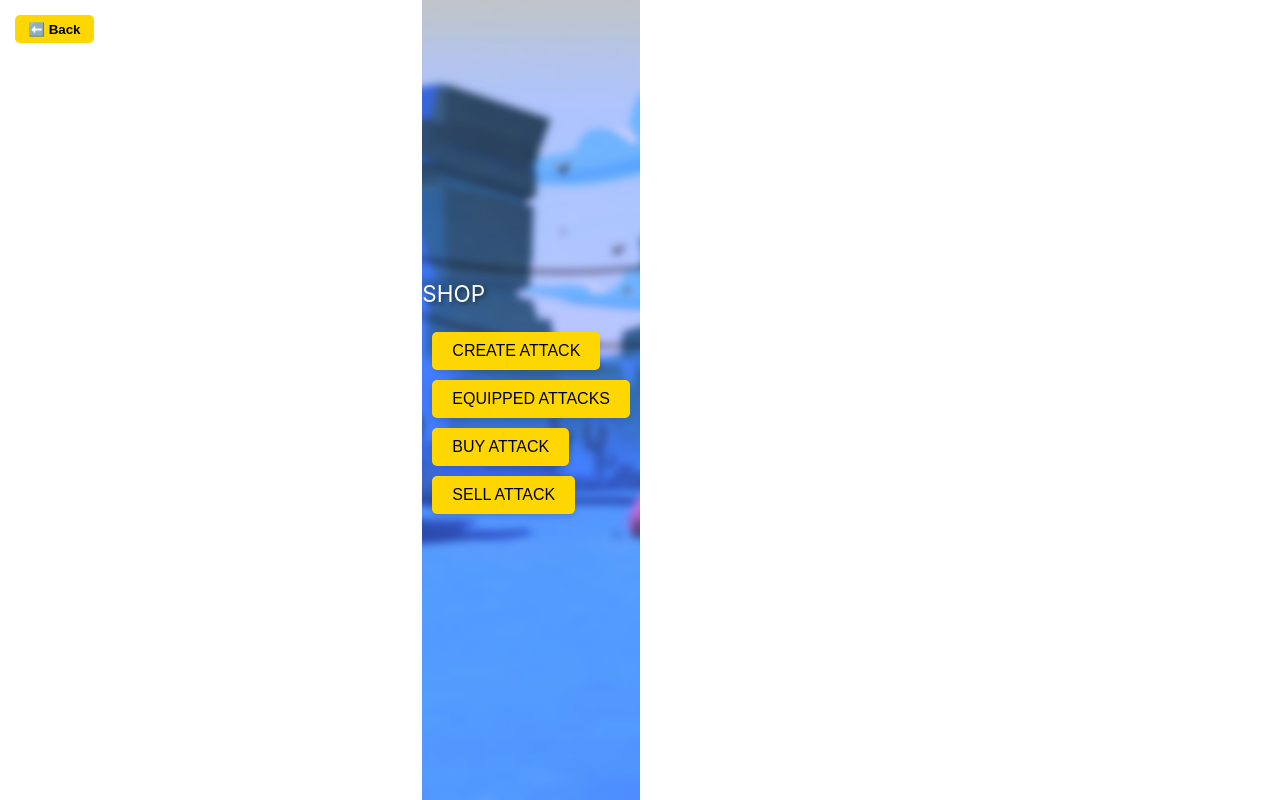
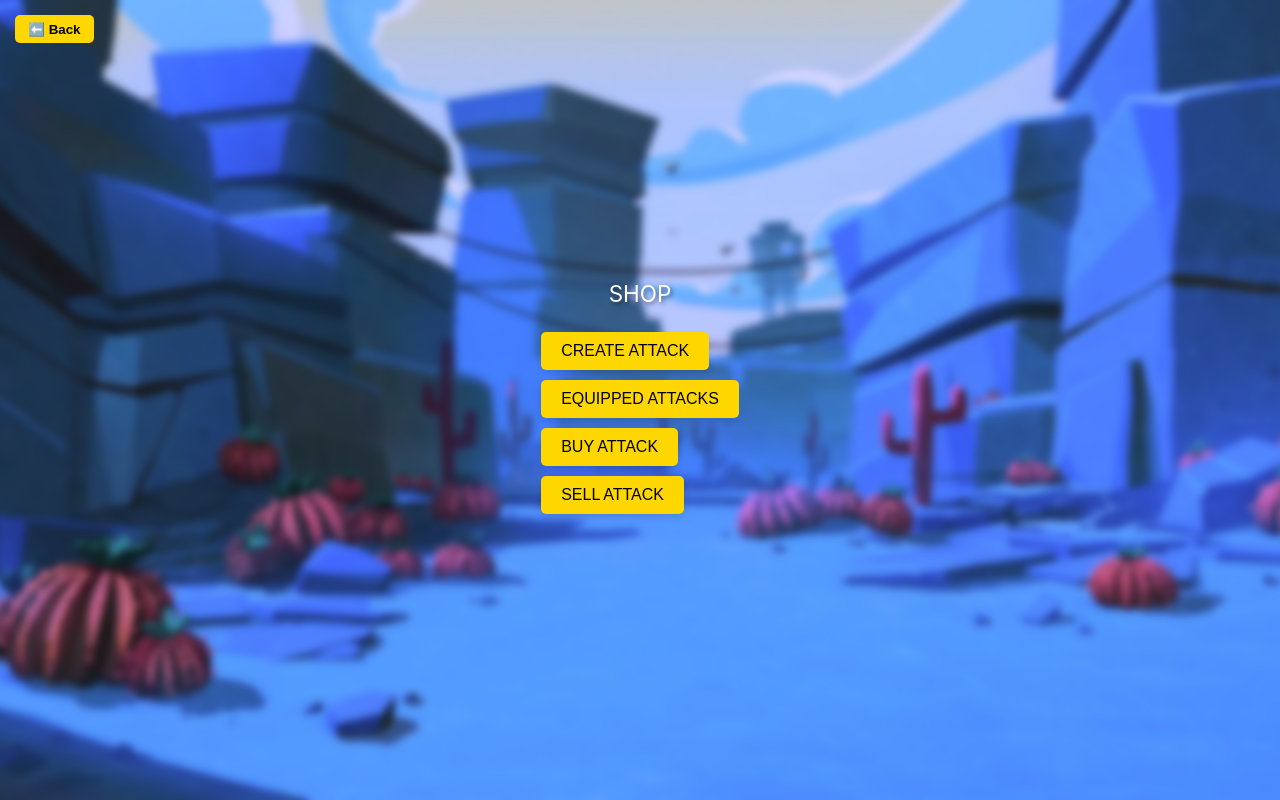
Before and after one commit to paullort/BattleArena, a Vue app in the folder Battle_ArenaJP/: page /store in a window 1280 px wide. Built offline with nearby package versions, Linux system fonts and the light colour scheme.

Commit message:
Capa Design background i center

```diff
--- a/Battle_ArenaJP/src/assets/main.css
+++ b/Battle_ArenaJP/src/assets/main.css
@@ -2,8 +2,8 @@
 
 #app {
   max-width: 1280px;
-  margin: 0 auto;
-  padding: 2rem;
+  margin: 0px;
+  padding: 0px;
   font-weight: normal;
 }
 
@@ -12,7 +12,7 @@ a,
   text-decoration: none;
   color: hsla(160, 100%, 37%, 1);
   transition: 0.4s;
-  padding: 3px;
+  padding: 0px;
 }
 
 @media (hover: hover) {
@@ -30,6 +30,6 @@ a,
   #app {
     display: grid;
     grid-template-columns: 1fr 1fr;
-    padding: 0 2rem;
+    padding: 0px;
   }
 }
--- a/Battle_ArenaJP/src/views/CreateGame.vue
+++ b/Battle_ArenaJP/src/views/CreateGame.vue
@@ -69,6 +69,7 @@
     align-items: center;
     justify-content: center;
     height: 100vh;
+    width: 100vw;
     background-image: url('@/assets/create-game-background.jpg');
     background-size: cover;
     background-position: center;
--- a/Battle_ArenaJP/src/views/History.vue
+++ b/Battle_ArenaJP/src/views/History.vue
@@ -41,6 +41,7 @@
     align-items: center;
     justify-content: center;
     height: 100vh;
+    width: 100vw;
     background-image: url('@/assets/history-background.jpg'); /* Ajusta la ruta de tu imagen */
     background-size: cover;
     background-position: center;
--- a/Battle_ArenaJP/src/views/JoinAvailableGames.vue
+++ b/Battle_ArenaJP/src/views/JoinAvailableGames.vue
@@ -8,12 +8,12 @@
         <p>Here are available games to Join</p>
         <ul>
           <li>
-            <span>Game 1</span>
+            <span>Game 1  </span>
             <button @click="joinGame(1)">JOIN</button>
           </li>
           <!-- Repite para cada juego disponible -->
           <li>
-            <span>Game 2</span>
+            <span>Game 2  </span>
             <button @click="joinGame(2)">JOIN</button>
           </li>
           <!-- ... -->
@@ -45,6 +45,7 @@
     align-items: center;
     justify-content: center;
     height: 100vh;
+    width: 100vw;
     background-image: url('@/assets/join-games-background.jpg');
     background-size: cover;
     background-position: center;
@@ -75,11 +76,12 @@
 
   .games-list ul {
     list-style: none;
-    padding: 0;
+    padding: 10px;
   }
 
   .games-list li {
     margin-bottom: 1em;
+
   }
 
   .games-list button {
@@ -88,6 +90,7 @@
     border: none;
     border-radius: 5px;
     cursor: pointer;
+
   }
 
   .games-list button:hover {
@@ -98,6 +101,7 @@
     .games-list button {
       padding: 0.5em;
       font-size: 0.8em;
+
     }
   }
   </style>
--- a/Battle_ArenaJP/src/views/Login.vue
+++ b/Battle_ArenaJP/src/views/Login.vue
@@ -35,12 +35,14 @@ export default {
   justify-content: center;
   align-items: center;
   height: 100vh;
-  width: 100vh;
+  width: 100vw;
   background-image: url('@/assets/IMATGESFONS/pree.png'); /* Asegúrate de que la ruta a la imagen es correcta */
   background-size: cover;
   background-position: center;
   background-repeat: no-repeat;
   background-attachment: fixed;
+  align-items: center;
+  justify-content: center;
 }
 
 /* Estilos para el botón de regresar */
--- a/Battle_ArenaJP/src/views/MainMenu.vue
+++ b/Battle_ArenaJP/src/views/MainMenu.vue
@@ -52,7 +52,7 @@
     height: 100vh;
     background-image: url('@/assets/IMATGESFONS/green.png'); /* Adjust the path to your image */
     height: 100vh;
-    width: 100vh;
+    width: 100vw;
     background-position: center;
     background-repeat: no-repeat;
   }
@@ -77,6 +77,10 @@
     color: white;
     text-shadow: 2px 2px 4px rgba(0, 0, 0, 0.5);
     margin-bottom: 20px;
+    align-items: center;
+    justify-content: center;
+    display: flex;
+    flex-direction: column;
   }
 
   .menu-items {
--- a/Battle_ArenaJP/src/views/Pasarela-play.vue
+++ b/Battle_ArenaJP/src/views/Pasarela-play.vue
@@ -46,6 +46,7 @@
     align-items: center;
     justify-content: center;
     height: 100vh;
+    width: 100vw;
     background-image: url('@/assets/IMATGESFONS/blue.png');
     background-size: cover;
     background-position: center;
@@ -70,8 +71,14 @@
 
   .buttons-container h1 {
     color: white;
+    font-size: 100px;
+    font-weight: bold;
     text-shadow: 2px 2px 4px rgba(0, 0, 0, 0.5);
     margin-bottom: 20px;
+    align-items: center;
+    justify-content: center;
+    display: flex;
+    flex-direction: column;
   }
 
   section button {
--- a/Battle_ArenaJP/src/views/PlayerManagement.vue
+++ b/Battle_ArenaJP/src/views/PlayerManagement.vue
@@ -36,6 +36,7 @@
     align-items: center;
     justify-content: center;
     height: 100vh;
+    width: 100vw;
     background-image: url('@/assets/IMATGESFONS/blue.png'); /* Ajusta la ruta a tu imagen */
     background-size: cover;
     background-position: center;
@@ -46,7 +47,13 @@
     position: absolute;
     top: 0;
     left: 0;
-    padding: 1em;
+    padding: 0px;
+    align-items: center;
+    text-align: center;
+    justify-content: center;
+    display: flex;
+    flex-direction: column;
+    text-align: center;
   }
 
   .back-button {
@@ -62,6 +69,7 @@
     color: white;
     text-shadow: 2px 2px 4px rgba(0, 0, 0, 0.5);
     margin-bottom: 20px;
+    text-align: center;
   }
 
   .management-button {
--- a/Battle_ArenaJP/src/views/Ranking.vue
+++ b/Battle_ArenaJP/src/views/Ranking.vue
@@ -39,6 +39,7 @@
     align-items: center;
     justify-content: center;
     height: 100vh;
+    width: 100vw;
     background-image: url('@/assets/IMATGESFONS/blue.png'); /* Asegúrate de que la ruta a la imagen es correcta */
     background-size: cover;
     background-position: center;
--- a/Battle_ArenaJP/src/views/Store.vue
+++ b/Battle_ArenaJP/src/views/Store.vue
@@ -45,6 +45,7 @@
     align-items: center;
     justify-content: center;
     height: 100vh;
+    width: 100vw;
     background-image: url('@/assets/IMATGESFONS/blue.png'); /* Asegúrate de que la ruta a la imagen es correcta */
     background-size: cover;
     background-position: center;
@@ -66,11 +67,20 @@
     font-weight: bold;
     cursor: pointer;
   }
+  .store-container {
+    text-align: center;
+    align-items: center;
+  }
 
   .store-container h1 {
     color: white;
     text-shadow: 2px 2px 4px rgba(0, 0, 0, 0.5);
     margin-bottom: 20px;
+    align-items: center;
+    justify-content: center;
+    display: flex;
+    flex-direction: column;
+    text-align: center;
   }
 
   .store-container button {
@@ -85,17 +95,29 @@
     text-transform: uppercase;
     box-shadow: 0 4px 6px rgba(0, 0, 0, 0.1);
     transition: background-color 0.3s ease;
-    display: block; /* Hace que los botones se apilen verticalmente */
+    display: block;
+    align-items: center;
+    justify-content: center;
+    display: flex;
+    flex-direction: column;
+    text-align: center;
   }
 
   .store-container button:hover {
     background-color: #ffea00; /* Color de fondo al hacer hover */
+    align-items: center;
+    justify-content: center;
+    display: flex;
+    flex-direction: column;
+    text-align: center;
   }
 
   @media (max-width: 768px) {
     .store-container button {
       padding: 0.5em 1em;
       font-size: 1em;
+      align-items: center;
+
     }
   }
   </style>
--- a/Battle_ArenaJP/src/views/createAttack.vue
+++ b/Battle_ArenaJP/src/views/createAttack.vue
@@ -40,6 +40,7 @@
     align-items: center;
     justify-content: center;
     height: 100vh;
+    width: 100vw;
     background-image: url('@/assets/create-attack-background.jpg'); /* Adjust the path to your image */
     background-size: cover;
     background-position: center;
```
